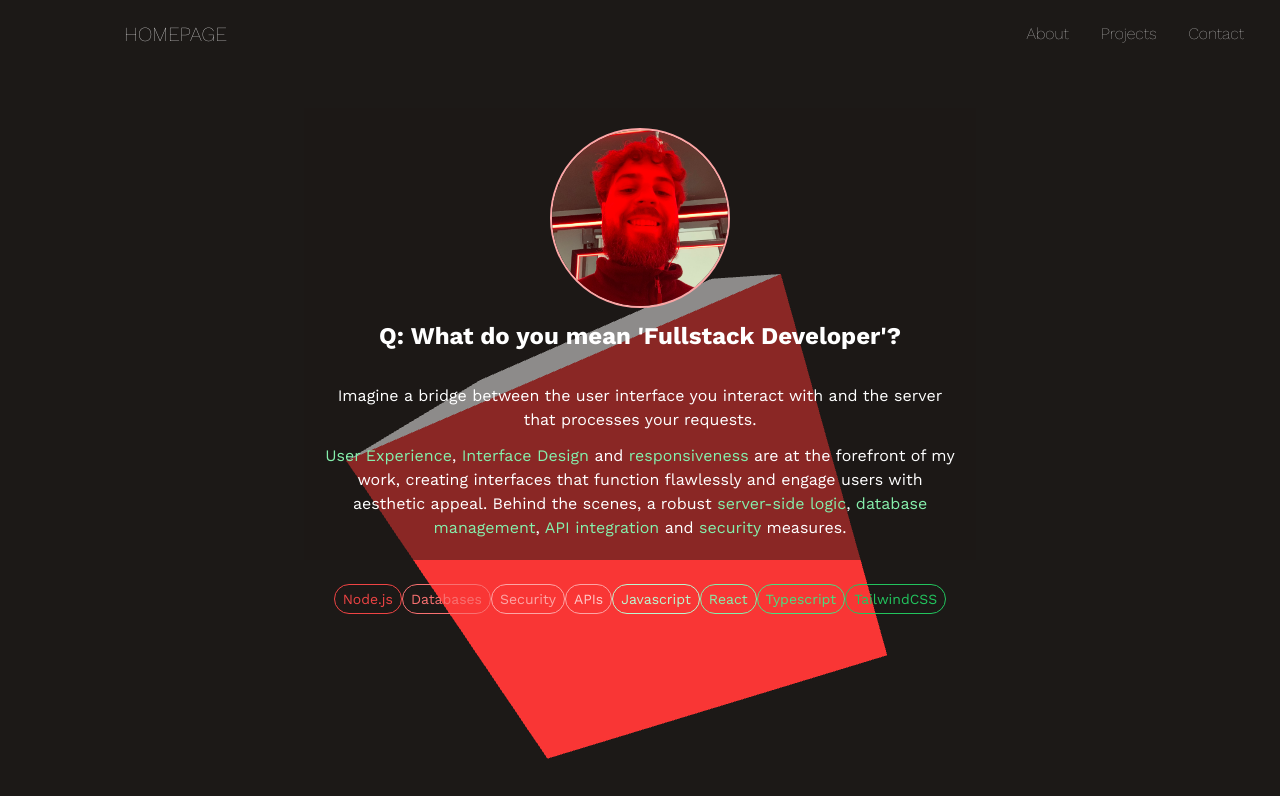
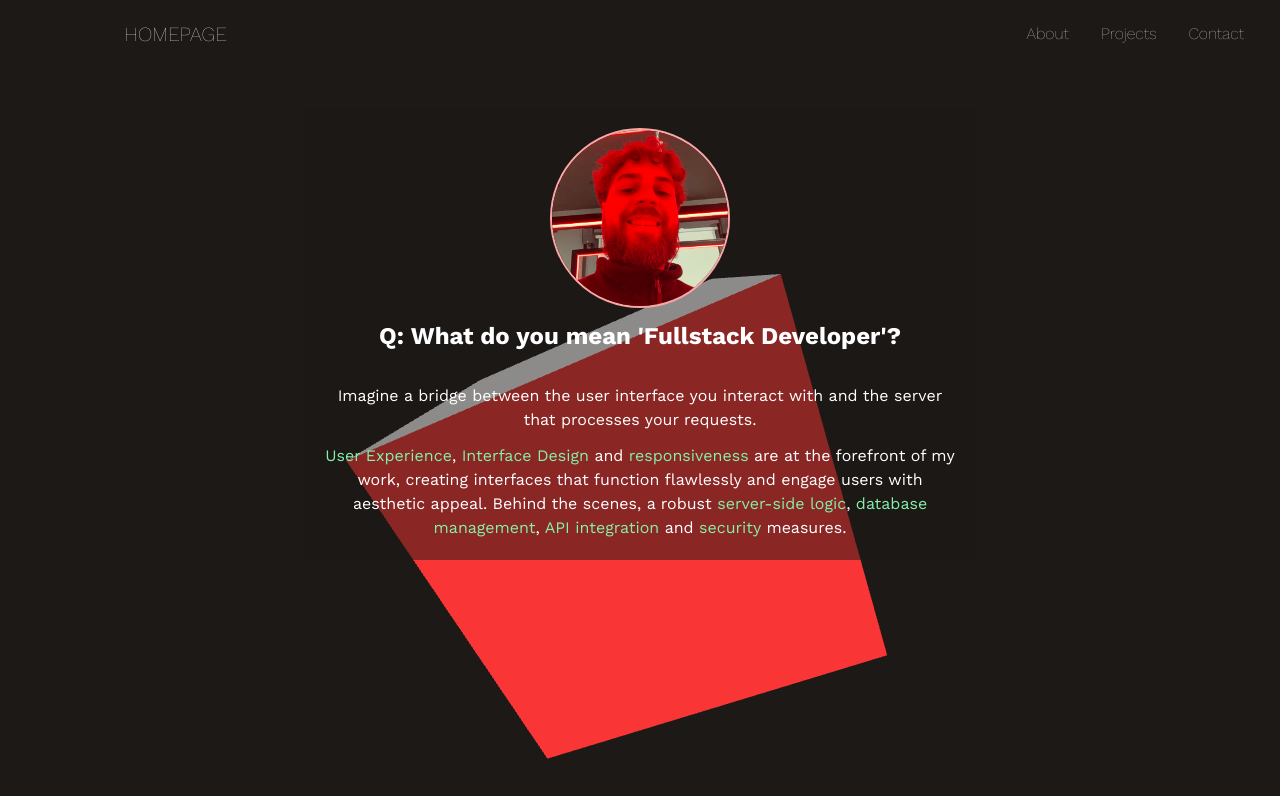
Before and after one commit to eric-96/reactthreejs01, a React (Vite) app: page /about in a window 1280 px wide. Shown: the top 796 px of the page. Built offline with nearby package versions, Linux system fonts and the light colour scheme.

Commit message:
configs de deploy

```diff
--- a/src/pages/About.jsx
+++ b/src/pages/About.jsx
@@ -27,16 +27,6 @@ const About = () => {
        aesthetic appeal. Behind the scenes, a robust <span className='text-green-300'> server-side logic</span>, <span className='text-green-300'>database management</span>,
        <span className='text-green-300'> API integration </span> and <span className='text-green-300'>security</span> measures.</p>
        </div>
-      <div className="flex justify-center flex-wrap py-4">
-        <div className="text-sm text-red-500 border border-red-500 px-2 py-1 rounded-full mt-2">Node.js</div>
-        <div className="text-sm text-red-400 border border-red-400 px-2 py-1 rounded-full mt-2">Databases</div>
-        <div className="text-sm text-red-300 border border-red-300 px-2 py-1 rounded-full mt-2">Security</div>
-        <div className="text-sm text-red-200 border border-red-300 px-2 py-1 rounded-full mt-2">APIs</div>
-        <div className="text-sm text-green-200 border border-green-200 px-2 py-1 rounded-full mt-2">Javascript</div>
-        <div className="text-sm text-green-300 border border-green-300 px-2 py-1 rounded-full mt-2">React</div>
-        <div className="text-sm text-green-400 border border-green-400 px-2 py-1 rounded-full mt-2">Typescript</div>
-        <div className="text-sm text-green-500 border border-green-500 px-2 py-1 rounded-full mt-2">TailwindCSS</div>
-      </div>
 
     </div>
     </div>
--- a/src/pages/Contact.jsx
+++ b/src/pages/Contact.jsx
@@ -51,7 +51,7 @@ const Contact = () => {
   return (
     <section className='w-full h-screen flex justify-center text-white font-bold bg-stone-900 py-[100px]'>
 
-    <div className='flex z-10 flex-col absolute p-5 items-center justify-center sm:w-4/5 lg:w-3/5'>
+    <div className='flex z-10 flex-col absolute p-5 items-center h-[500px] justify-center sm:w-4/5 lg:w-3/5'>
     {errorMessage && <p className="error-message text-white p-2 rounded-full bg-red-400">{errorMessage}</p>}
         {successMessage && <p className="success-message text-white p-2 rounded-full bg-green-400">{successMessage}</p>}
       <div>
--- a/src/pages/Home.jsx
+++ b/src/pages/Home.jsx
@@ -24,6 +24,16 @@ const Home = () => {
           <img src={github} alt="Github Icon" className=" w-8 h-8 " />
           <img src={linkedin} alt="Linkedin Icon" className="w-8 h-8 ml-2  " />
           </div> */}
+          <div className="flex justify-center flex-wrap py-4">
+        <div className="text-sm text-teal-500 border border-teal-500 px-2 py-1 rounded-full mt-2">Node.js</div>
+        <div className="text-sm text-teal-400 border border-teal-400 px-2 py-1 rounded-full mt-2">Databases</div>
+        <div className="text-sm text-teal-300 border border-teal-300 px-2 py-1 rounded-full mt-2">Security</div>
+        <div className="text-sm text-teal-200 border border-teal-300 px-2 py-1 rounded-full mt-2">APIs</div>
+        <div className="text-sm text-purple-200 border border-purple-200 px-2 py-1 rounded-full mt-2">Javascript</div>
+        <div className="text-sm text-purple-300 border border-purple-300 px-2 py-1 rounded-full mt-2">React</div>
+        <div className="text-sm text-purple-400 border border-purple-400 px-2 py-1 rounded-full mt-2">Typescript</div>
+        <div className="text-sm text-purple-500 border border-purple-500 px-2 py-1 rounded-full mt-2">TailwindCSS</div>
+      </div>
         </div>
         <div className='sm:flex flex-col justify-center  ml-10 items-center hidden'>
         {/*     <div className='w-1 h-5 rounded-full bg-teal-400'></div> */}
```
